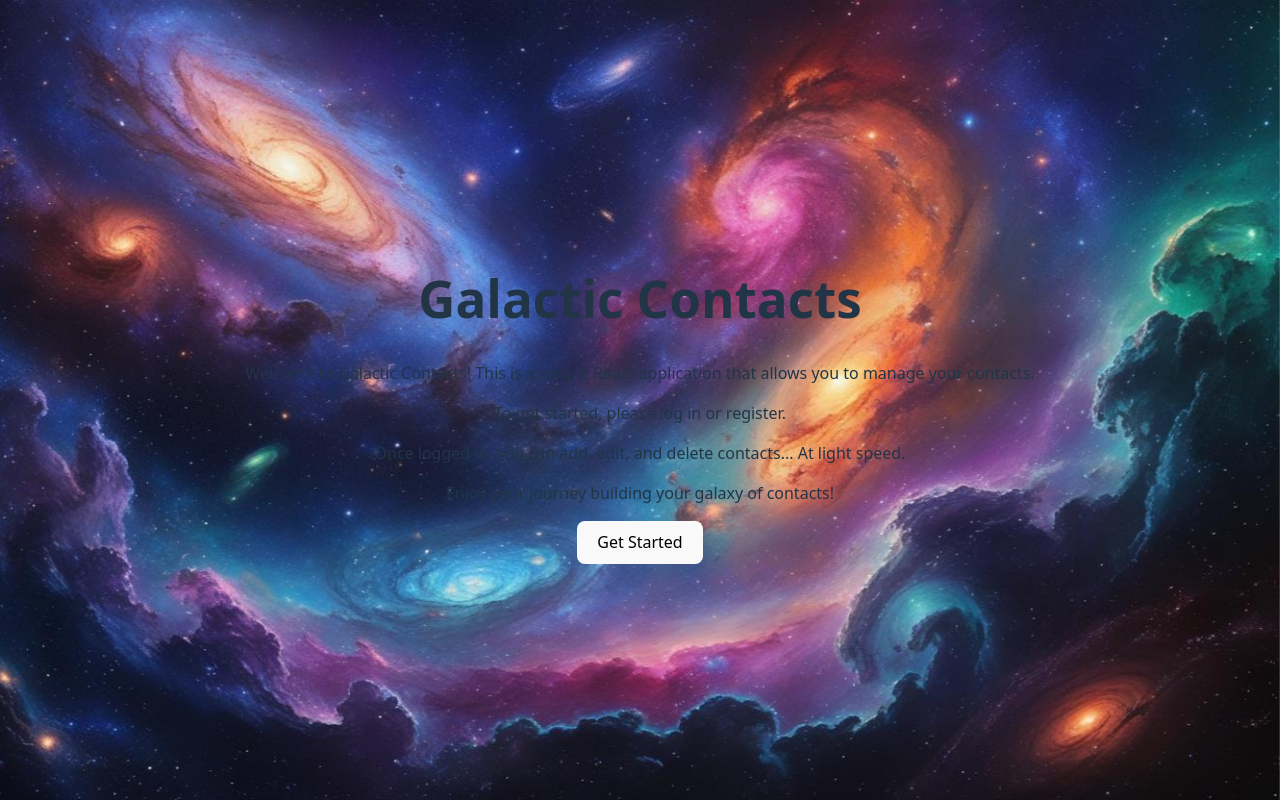
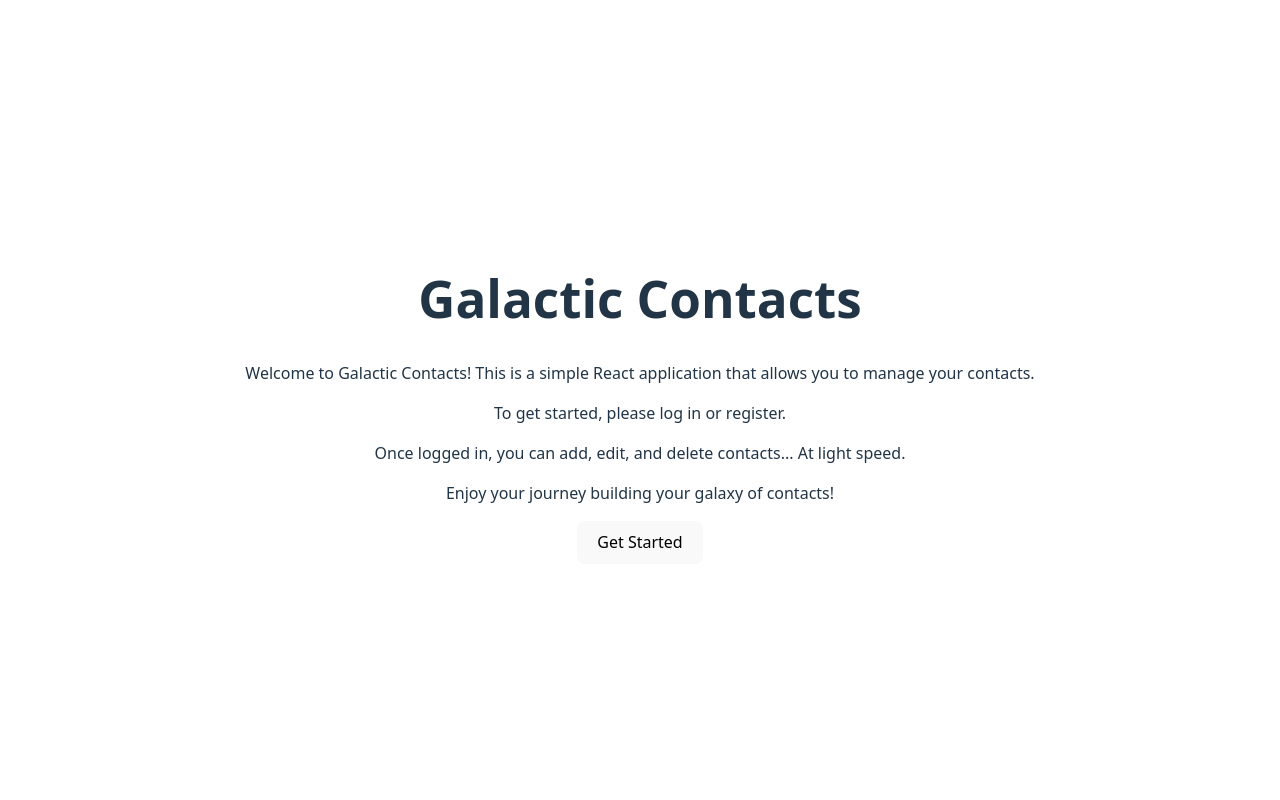
Before and after one commit to Dylankuneman04/SmallProject_COP4331C_22, a React (Vite) app in the folder vite-small-project/: page / in a window 1280 px wide. Built offline with nearby package versions, Linux system fonts and the light colour scheme.

Commit message:
Undid what I did

```diff
--- a/vite-small-project/src/App.css
+++ b/vite-small-project/src/App.css
@@ -1,14 +1,3 @@
-/*Testing out background image uploaded to public folder*/
-body {
-  margin: 0;
-  padding: 0;
-  background-image: url('/Galaxy_BG.jpg'); /* Make sure the image is in the public folder */
-  background-size: cover;
-  background-position: center;
-  background-repeat: no-repeat;
-  background-attachment: fixed;
-  min-height: 100vh;
-}
 
 #root {
   max-width: 1280px;
```
